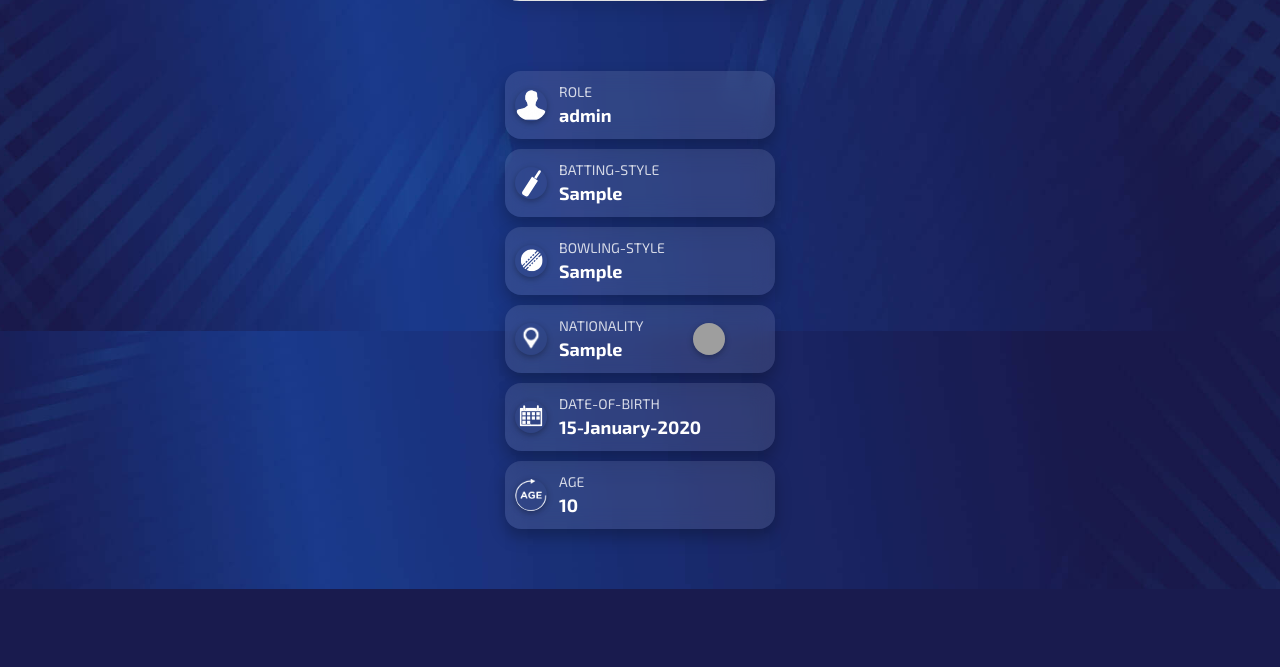
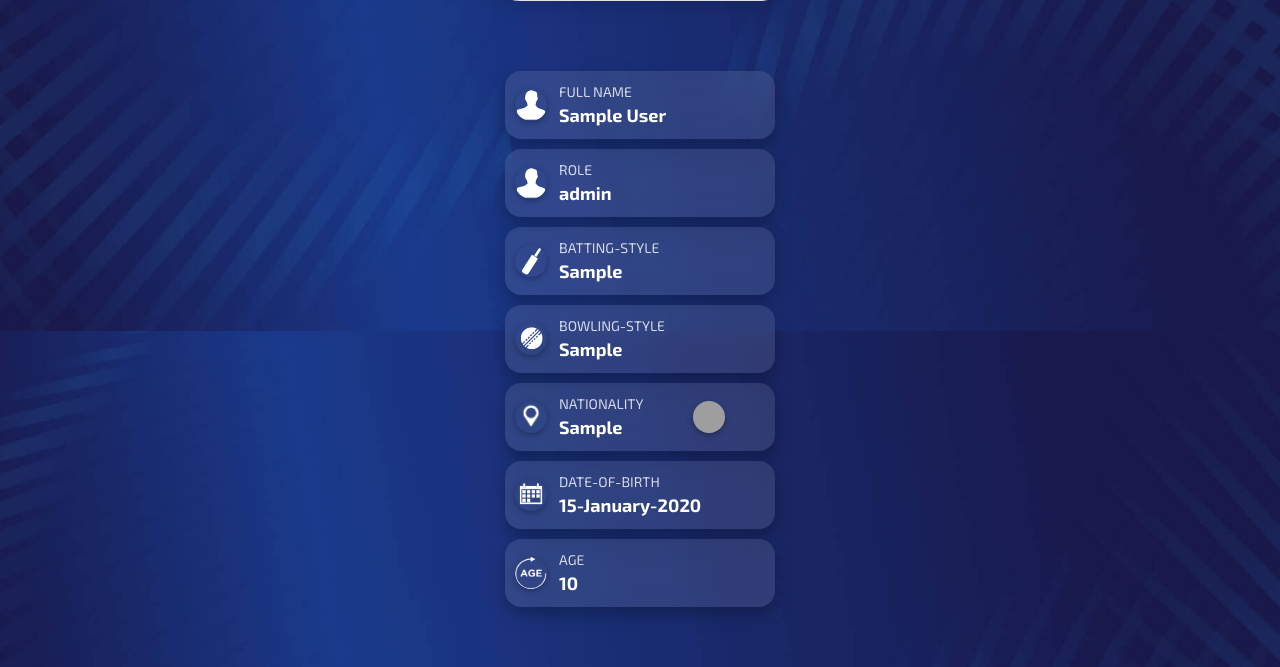
Before and after one commit to rakshith2000/tataipl2025, a Flask app: template IPL/templates/squad_details.html in a window 1280 px wide. Shown: the part 544-1211 px from the top of the page. Before the commit the page ends 1133 px from the top, so only its background shows below. Run offline with Flask 3, Linux system fonts and the light colour scheme; tables that the repository leaves empty hold one stand-in row (values such as "Sample post"); the template is opened without the code that fills it: values that come from a table or form of the project are taken from there, most other values are stand-ins (such as "Sample title", 1, 10 or a date in 2020); some libraries are stand-ins or nearby versions; grey boxes are pictures that could not be loaded.

Commit message:
updated scorecard html file

```diff
--- a/IPL/templates/squad_details.html
+++ b/IPL/templates/squad_details.html
@@ -360,6 +360,13 @@ color: white;
             <div class="info-card">
               <img src="/static/images/Role.png" alt="Role Icon">
               <div class="info-content">
+                <span class="info-title">Full Name</span>
+                <span class="info-value">{{ sq.Full_Name }}</span>
+              </div>
+            </div>
+            <div class="info-card">
+              <img src="/static/images/Role.png" alt="Role Icon">
+              <div class="info-content">
                 <span class="info-title">Role</span>
                 <span class="info-value">{{ sq.Role }}</span>
               </div>
```
